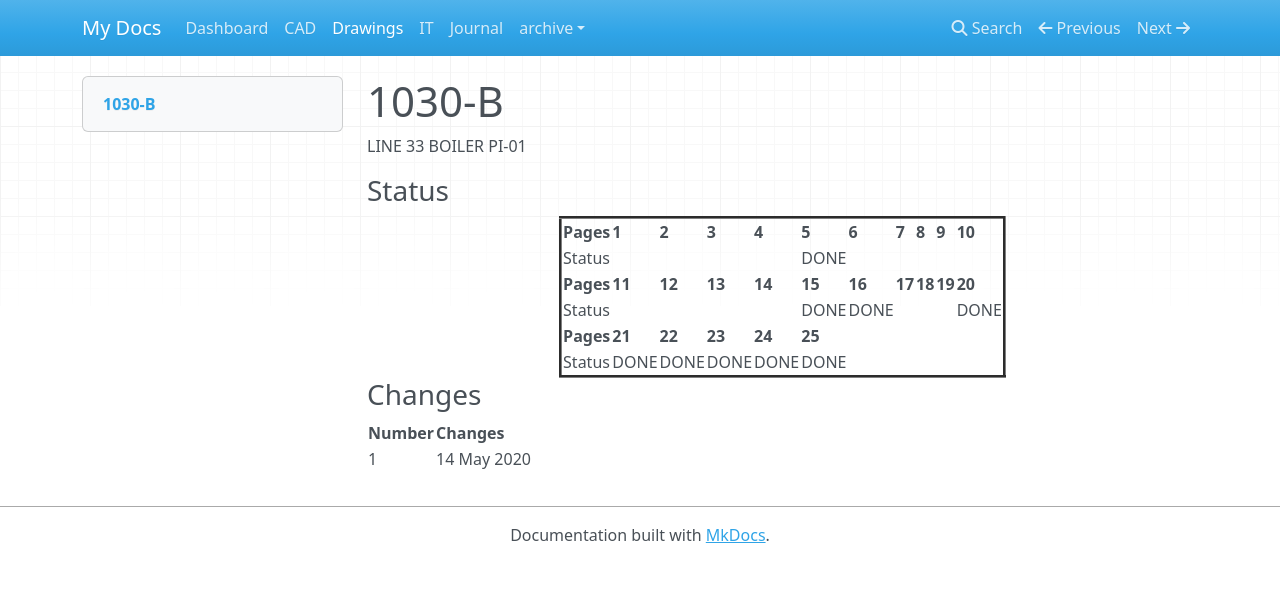
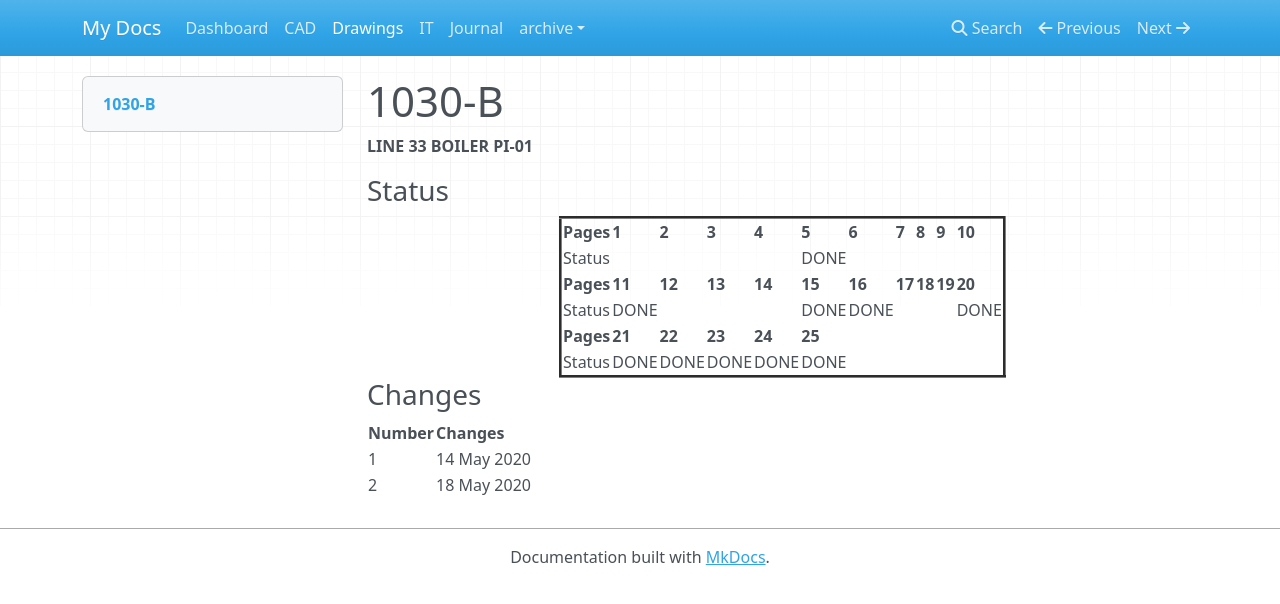
Before and after one commit to linux478/notebook, an MkDocs documentation site: the page built from docs/drawings.md, in a window 1280 px wide. Shown: the top 604 px of the page. Built offline with MkDocs 1.6.1, drawn with Linux system fonts in a browser that asks for light colours; nearby versions of some CDN libraries.

Commit message:
UPDATE SP-1018 CHART

```diff
--- a/docs/drawings.md
+++ b/docs/drawings.md
@@ -3,14 +3,13 @@ title: Drawings
 ---
 
 # 1030-B
-LINE 33 BOILER PI-01
+**LINE 33 BOILER PI-01**
 
 ### Status
 
 <table border="3px" align="center">
   <thead>
-  <tr><th> Pages  </th><th>   1  </th><th>   2  </th><th>   3  </th><th>   4  </th><th>   5  </th><th>   6  </th><th>   7  </th><th>   8  </th><th>   9  </th><th>  10  </th></tr>
-  </thead>
+  <tr><th> Pages  </th><th>   1  </th><th>   2  </th><th>   3  </th><th>   4  </th><th>   5  </th><th>   6  </th><th>   7  </th><th>   8  </th><th>   9  </th><th>  10  </th></tr> </thead>
   <tbody>
   <tr><td> Status </td><td>      </td><td>      </td><td>      </td><td>      </td><td> DONE </td><td>      </td><td>      </td><td>      </td><td>      </td><td>      </td></tr>
   </tbody>
@@ -18,7 +17,7 @@ LINE 33 BOILER PI-01
   <tr><th> Pages  </th><th>  11  </th><th>  12  </th><th>  13  </th><th>  14  </th><th>  15  </th><th>  16  </th><th>  17  </th><th>  18  </th><th>  19  </th><th>  20  </th></tr>
   </thead>
   <tbody>
-  <tr><td> Status </td><td>      </td><td>      </td><td>      </td><td>      </td><td> DONE </td><td> DONE </td><td>      </td><td>      </td><td>      </td><td> DONE </td></tr>
+  <tr><td> Status </td><td> DONE </td><td>      </td><td>      </td><td>      </td><td> DONE </td><td> DONE </td><td>      </td><td>      </td><td>      </td><td> DONE </td></tr>
   </tbody>
   <thead>
   <tr><th> Pages  </th><th>  21  </th><th>  22  </th><th>  23  </th><th>  24  </th><th>  25  </th><th>      </th><th>      </th><th>      </th><th>      </th><th>      </th></tr>
@@ -33,3 +32,4 @@ LINE 33 BOILER PI-01
 | Number | Changes     |
 |--------|-------------|
 |   1    | 14 May 2020 |
+|   2    | 18 May 2020 |
```
